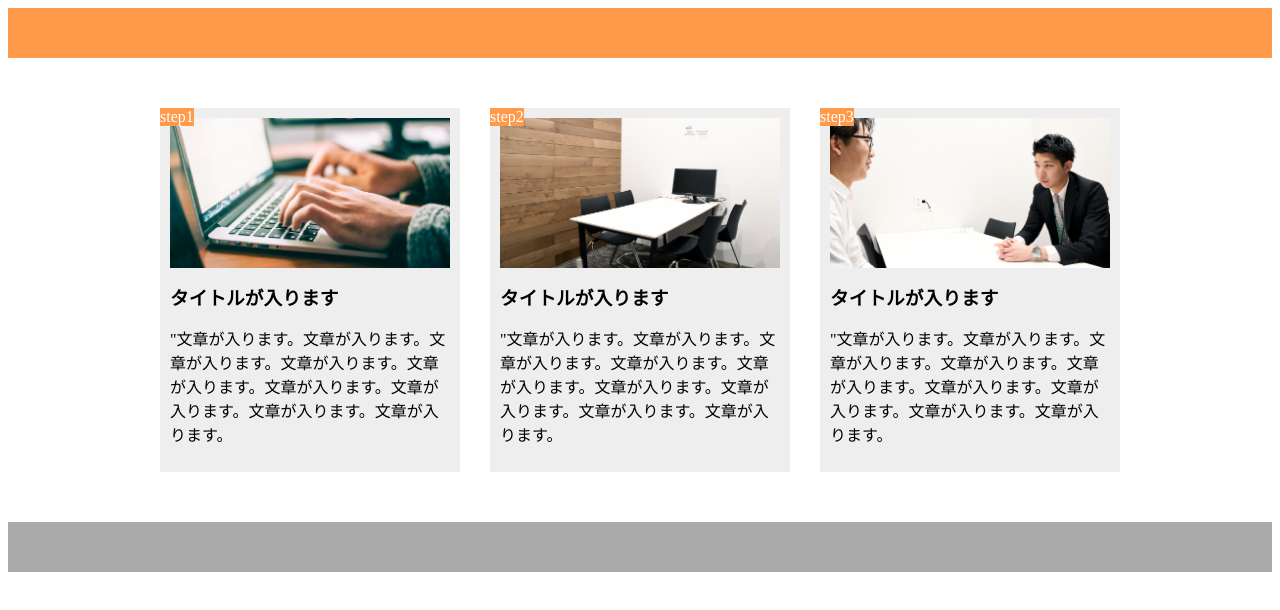
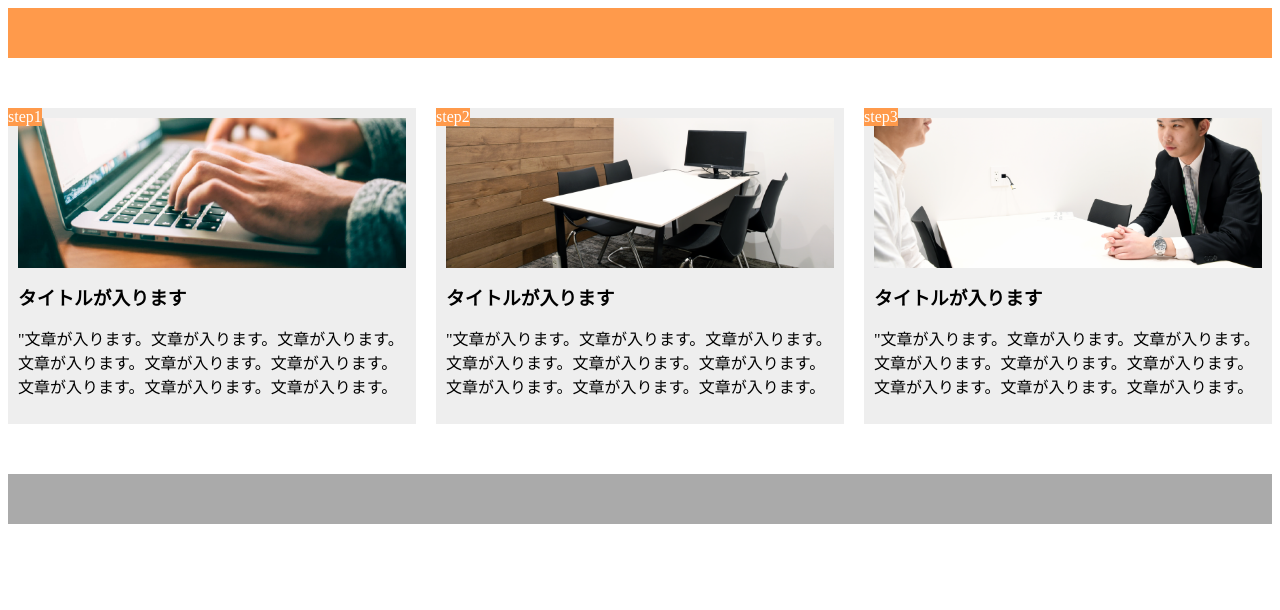
Before and after one commit to mayaka11/kadai9, a plain HTML site: page index.html in a window 1280 px wide. Drawn offline with Linux system fonts and the light colour scheme.

Commit message:
微調整

```diff
--- a/style.css
+++ b/style.css
@@ -6,20 +6,21 @@
 
 header {
   height: 50px;
+  width: 100%;
   background-color: #FF9A4B;
 }
 
 
 main {
-  width: 960px;
+  width: 100%;
   margin: 50px auto;
   display: flex;
 }
 
 
 .step-box {
-  width: 300px;
-  margin-right: 30px;
+  width: 100%;
+  margin-right: 20px;
   padding: 10px;
   position: relative;
   background-color: #eee;
```
